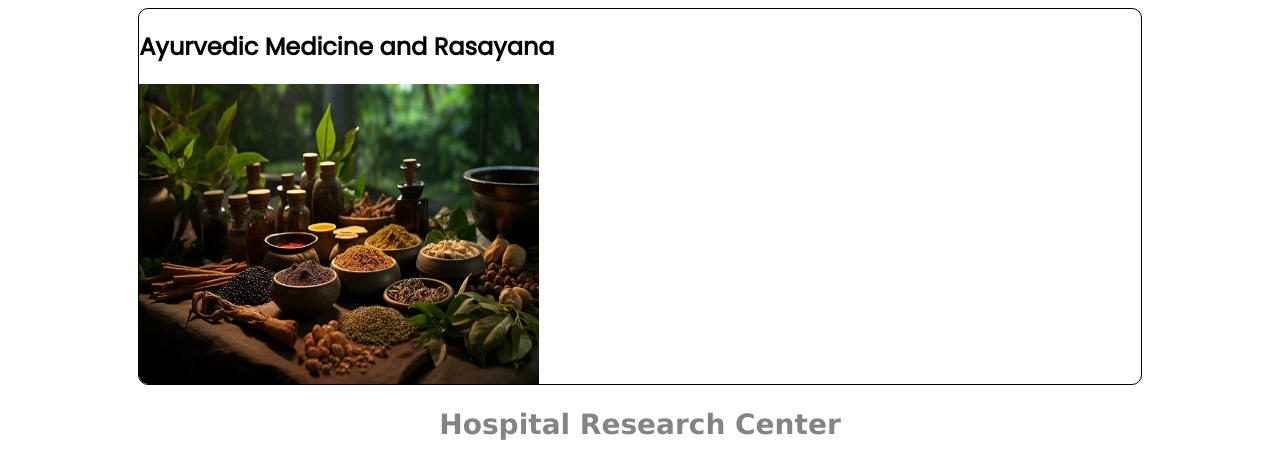
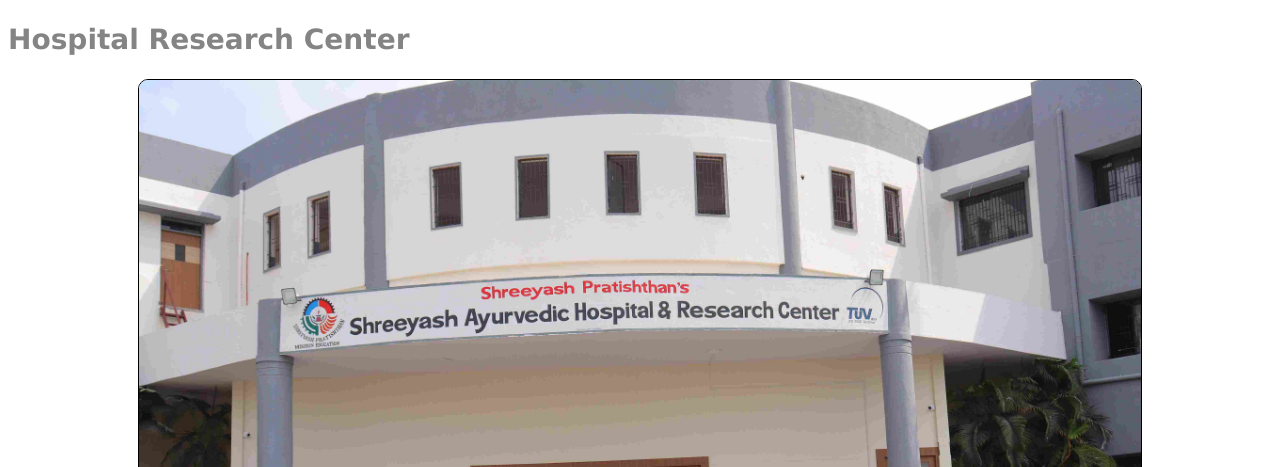
Before and after one commit to purucrqzy/Ayurvedik_website, a PHP site: page /test.html in a window 1280 px wide. Shown: the top 467 px of the page. Run offline with PHP 8.4, Linux system fonts and the light colour scheme; grey boxes are pictures that could not be loaded.

Commit message:
new added

```diff
--- a/test.css
+++ b/test.css
@@ -42,15 +42,18 @@
     overflow: hidden;
 }
 .campus-col2 img{
-    width: 400px;
-    height: 300px;
+    width: 100%;
+    height: 100%px;
     display: block;
 }
 
 .layer2{
+    margin-left: 10.3%;
+    margin-right: 10.3%;
     background: transparent;
-    height: 100%;
+    height: 47.5%;
     width: 80%;
+    border-radius: 10px;
     position: absolute;
     top: 0%;
     left: 0%;
--- a/test.html
+++ b/test.html
@@ -8,9 +8,9 @@
 </head>
 <body>
 
+    <h2 style="font-size: 28px; font-family: Verdana, Geneva, Tahoma, sans-serif; color: rgb(132, 132, 132);">Hospital Research Center</h2>
     <div class="campus-col2">
-        <h2>Ayurvedic Medicine and Rasayana </h2>
-        <img src="image/ayurvedic-medicines.png" alt="">
+        <img src="aayurvedik_collage/image/hospitalpage/hh1.jpg"">
         <div class="layer2">
             <p>Introduction to Ayurveda principles and philosophy, Study of Ayurvedic anatomy, physiology, and pathology, Herbal medicine preparation and application, Diagnosis techniques such as pulse reading and tongue examination. </p>
         </div>
@@ -18,7 +18,6 @@
 
 
     <center class="cnter1">
-        <h2 style="font-size: 28px; font-family: Verdana, Geneva, Tahoma, sans-serif; color: rgb(132, 132, 132);">Hospital Research Center</h2>
         <table class="tbl1">
             <tr>
                 <td class="td1">
```
